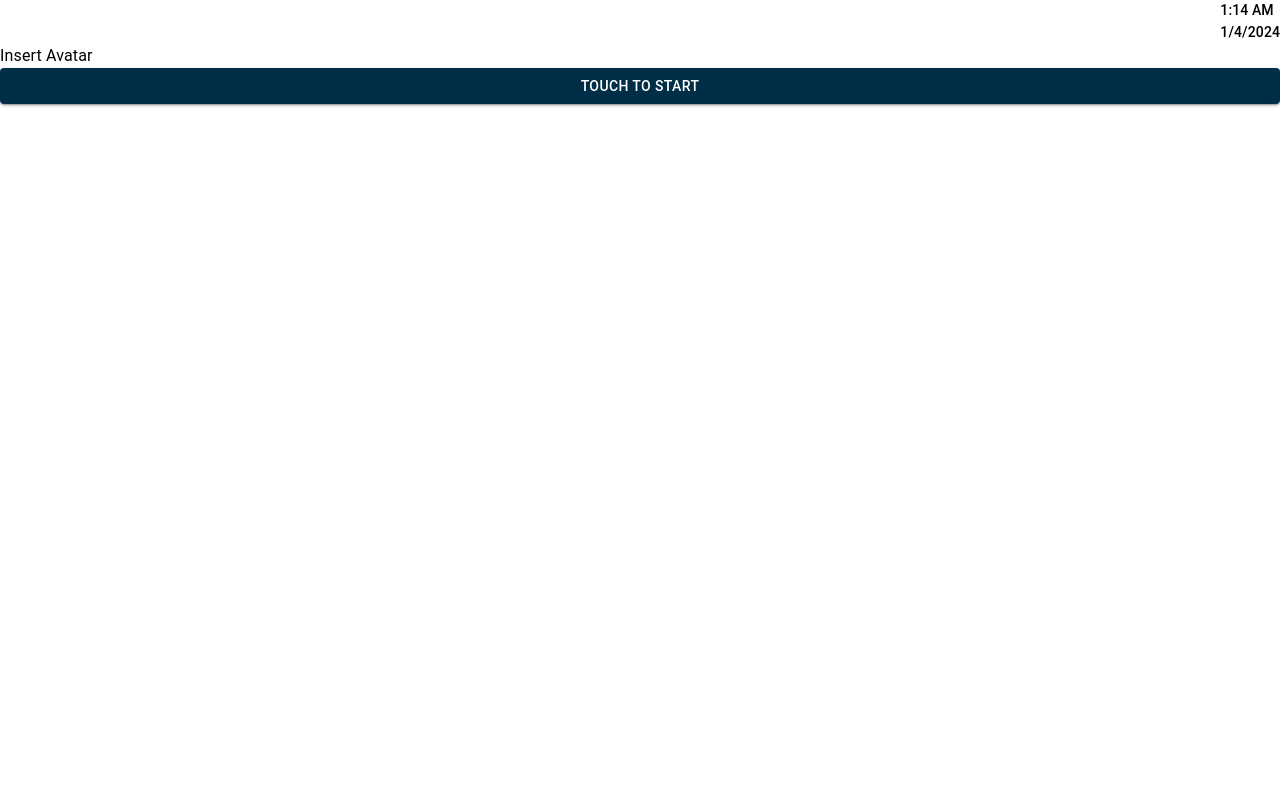
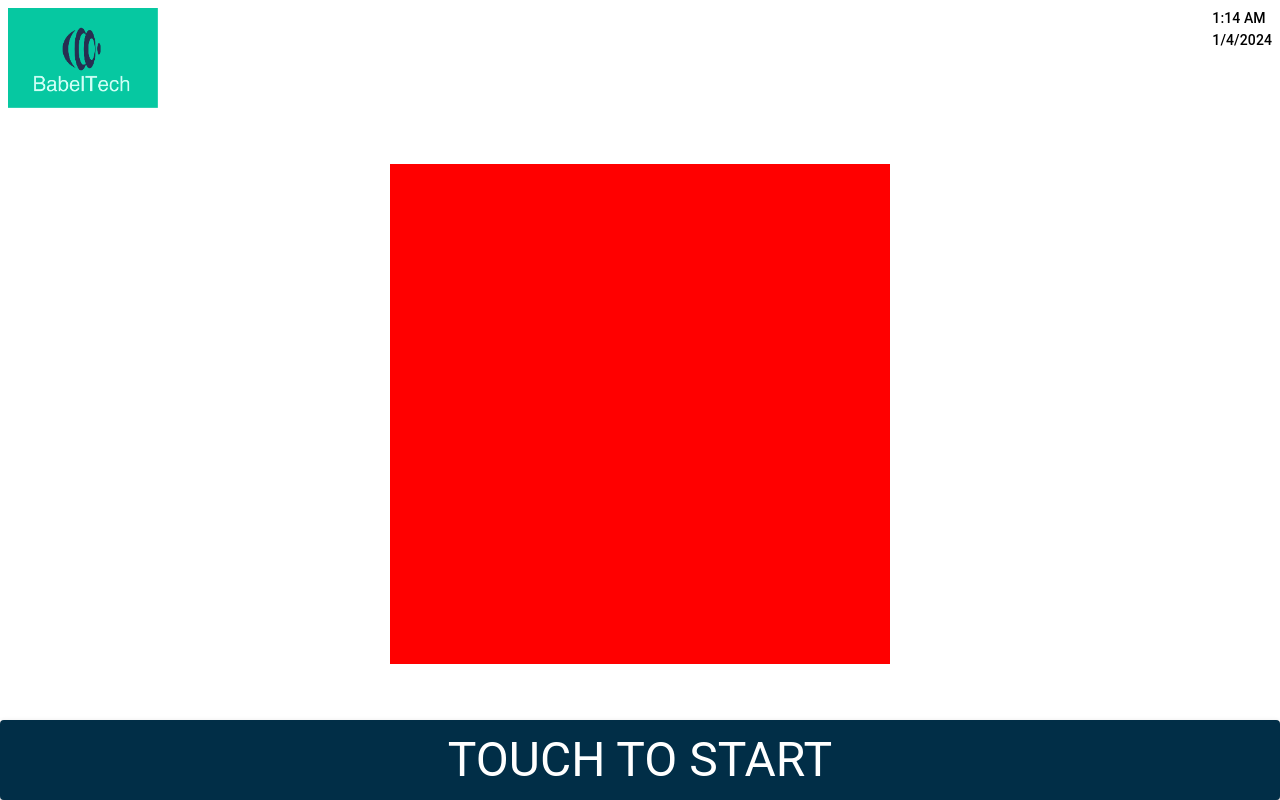
Before and after one commit to Project-BabelBot/BabelBot-Code, a React (Vite) app in the folder frontend/: page / in a window 1280 px wide. Built offline with nearby package versions, Linux system fonts and the light colour scheme.

Commit message:
Idle page styling

```diff
--- a/frontend/src/App.tsx
+++ b/frontend/src/App.tsx
@@ -1,5 +1,4 @@
 import {
-  Outlet,
   Route,
   RouterProvider,
   createBrowserRouter,
@@ -7,13 +6,12 @@ import {
 } from "react-router-dom";
 import ResponsePage from "./pages/ResponsePage";
 import Idle from "./pages/Idle";
-import Clock from "./components/Clock";
 import "./App.css";
 
 const App = () => {
   const router = createBrowserRouter(
     createRoutesFromElements(
-      <Route path="/" element={<Root />}>
+      <Route path="/">
         <Route index element={<Idle />} />
         <Route path="/response" element={<ResponsePage />} />
       </Route>
@@ -23,15 +21,4 @@ const App = () => {
   return <RouterProvider router={router} />;
 };
 
-const Root = () => {
-  return (
-    <>
-      <Clock />
-      <div>
-        <Outlet />
-      </div>
-    </>
-  );
-};
-
 export default App;
--- a/frontend/src/pages/Idle.tsx
+++ b/frontend/src/pages/Idle.tsx
@@ -1,37 +1,58 @@
 import { Box, Button, Typography } from "@mui/material";
 import logo from "../assets/logo.png";
+import Clock from "../components/Clock";
 
 const styles = {
+  avatar: {
+    backgroundColor: "red",
+    height: "500px",
+    width: "500px",
+  },
+  avatarContainer: {
+    display: "flex",
+    justifyContent: "center",
+    paddingY: 7,
+  },
+  button: { height: "100%" },
+  buttonContainer: {
+    flex: 1,
+  },
+  root: {
+    display: "flex",
+    flexDirection: "column",
+    height: "100%",
+  },
   header: {
-    alignItems: "flex-start",
-  },
-  box: {
-    height: "100%",
+    display: "flex",
+    justifyContent: "space-between",
+    paddingTop: 1,
+    paddingX: 1,
   },
 };
 
 const Idle = () => {
   return (
-    <Box>
-      {/* <Box>
-        <img
+    <Box sx={styles.root}>
+      <Box sx={styles.header}>
+        <Box
+          component="img"
+          alt="BabelBot Logo"
           src={logo}
-          alt="BabelBot logo"
-          style={{
+          sx={{
             width: 150,
             height: 100,
-            position: "fixed",
-            top: "10px",
-            left: "10px",
           }}
         />
-      </Box> */}
-      <Box>
-        <Typography>Insert Avatar</Typography>
+        <Clock />
       </Box>
-      <Button fullWidth variant="contained">
-        Touch to Start
-      </Button>
+      <Box sx={styles.avatarContainer}>
+        <Box sx={styles.avatar}></Box>
+      </Box>
+      <Box sx={styles.buttonContainer}>
+        <Button fullWidth variant="contained" sx={styles.button}>
+          <Typography variant="h3">Touch to Start</Typography>
+        </Button>
+      </Box>
     </Box>
   );
 };
```
